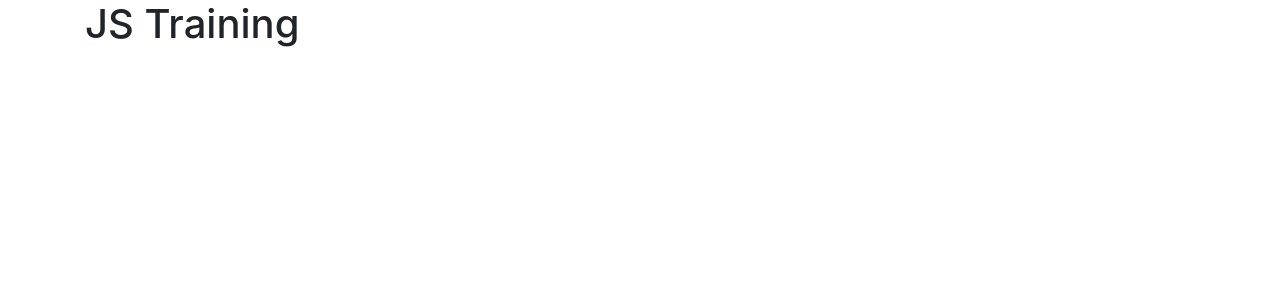
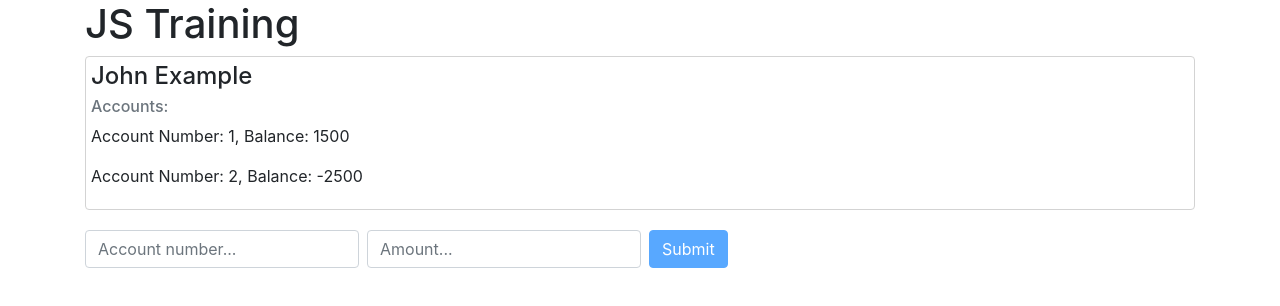
Before and after one commit to devonfw-training/js-training, a website: page index.html in a window 1280 px wide. Drawn offline with nearby package versions, Linux system fonts and the light colour scheme.

Commit message:
js in the browser exercise solved

```diff
--- /dev/null
+++ b/atm.js
@@ -0,0 +1,47 @@
+const person = new Person('John', 'Example', [new Account(1500, 'EUR', 1), new Account(-2500, 'EUR', 2)]);
+
+const atm = (() => {
+    // add person name
+    document.querySelector('.card-title').innerHTML = `${person.firstName} ${person.lastName}`;
+
+    // list person accounts
+    const card = document.querySelector('.card');
+
+    for (let account of person.accounts) {
+        const paragraph = document.createElement('p');
+        const paragraphText = document.createTextNode(`Account Number: ${account.number}, Balance: `);
+
+        paragraph.appendChild(paragraphText);
+
+        const span = document.createElement('span');
+        span.id = 'account' + account.number;
+        span.innerText = account.balance;
+
+        paragraph.appendChild(span);
+
+        card.appendChild(paragraph);
+    }
+
+    return {
+        withdrawMoney: function () {
+            const number = +document.querySelector('#number').value;
+            const amount = +document.querySelector('#amount').value;
+            if (number && amount) {
+                person.withdraw(number, amount).then(() => {
+                    document.querySelector(`span#account${number}`).innerHTML = +document.querySelector(`span#account${number}`).innerHTML - amount;
+                }).catch((reason) => console.warn(reason));
+            }
+        },
+        onInputChange: function(){
+            const number = +document.querySelector('#number').value;
+            const amount = +document.querySelector('#amount').value;
+            const button = document.querySelector('button');
+
+            if (number > 0 && amount > 0){
+                button.disabled = false;
+            } else {
+                button.disabled = true;
+            }
+        }
+    }
+})();
--- a/index.html
+++ b/index.html
@@ -13,13 +13,40 @@
     <meta name="description" content="">
     <meta name="viewport" content="width=device-width, initial-scale=1">
     <link rel="stylesheet" href="node_modules/bootstrap-css-only/css/bootstrap.css">
+    <style>
+        .card {
+            border: 1px solid lightgray;
+            padding: 5px;
+            margin-bottom: 20px;
+        }
+    </style>
 </head>
 
 <body>
     <div class="container">
         <h1>JS Training</h1>
+
+        <div class="card">
+            <div class="card-block">
+                <h4 class="card-title"></h4>
+                <h6 class="card-subtitle mb-2 text-muted">Accounts:</h6>
+            </div>
+        </div>
+
+        <div class="form-inline">
+            <label class="sr-only" for="number">Number</label>
+            <input onkeyup="atm.onInputChange()" onchange="atm.onInputChange()" type="number" min="0" class="form-control mb-2 mr-sm-2 mb-sm-0" id="number" placeholder="Account number...">
+
+            <label class="sr-only" for="amount">Amount</label>
+            <input onkeyup="atm.onInputChange()" onchange="atm.onInputChange()" type="number" min="0" step="10" class="form-control mb-2 mr-sm-2 mb-sm-0" id="amount" placeholder="Amount...">
+
+            <button onclick="atm.withdrawMoney()" class="btn btn-primary" disabled>Submit</button>
+        </div>
+
     </div>
 
     <script src="main.js"></script>
+    <script src="atm.js"></script>
 </body>
+
 </html>
--- a/main.js
+++ b/main.js
@@ -67,21 +67,3 @@ if (typeof module !== 'undefined') {
         Account: Account
     }
 }
-
-const person = new Person('John', 'Example', [new Account(1500, 'EUR', 1)]);
-console.log(person.sayHello());
-person.addAccount(new Account(-2500, 'EUR', 2));
-console.log(person.sayHello());
-console.log(person.filterPositiveAccounts());
-
-
-person.withdraw(1, 200)
-    .then(success => {
-        console.log(success);
-        console.log('------------------after successful withdrawal--------------------------')
-        console.log(person.sayHello());
-    })
-    .catch(error => console.warn(error));
-
-person.withdraw(2, 200).catch(error => console.warn(error));
-person.withdraw(3, 500).catch(error => console.warn(error));
```
